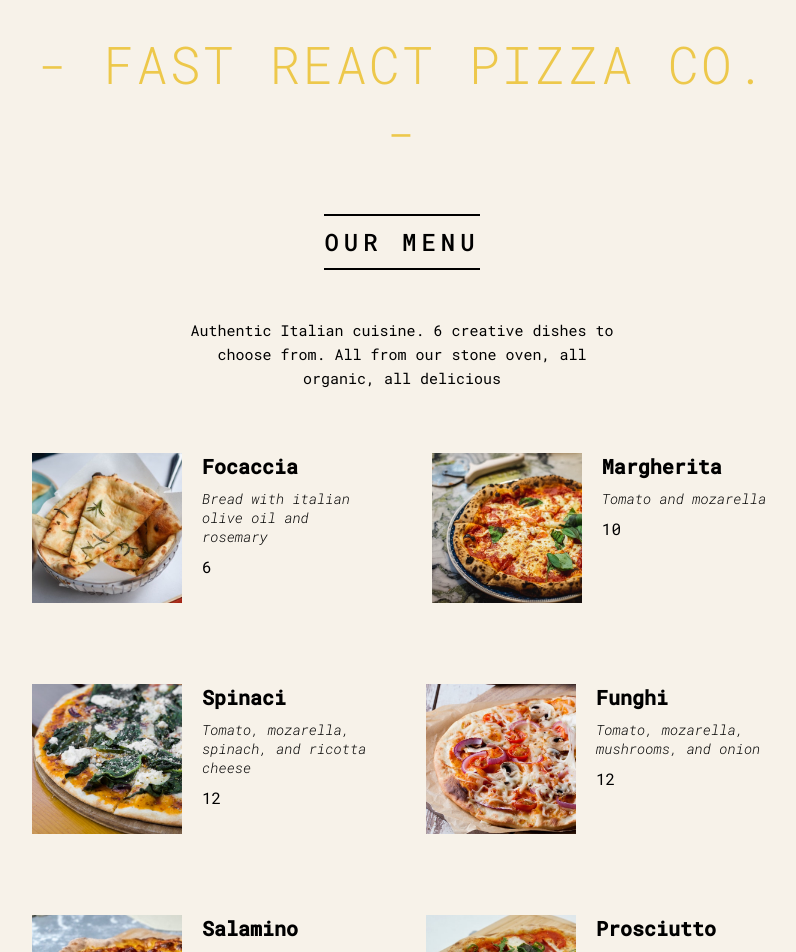
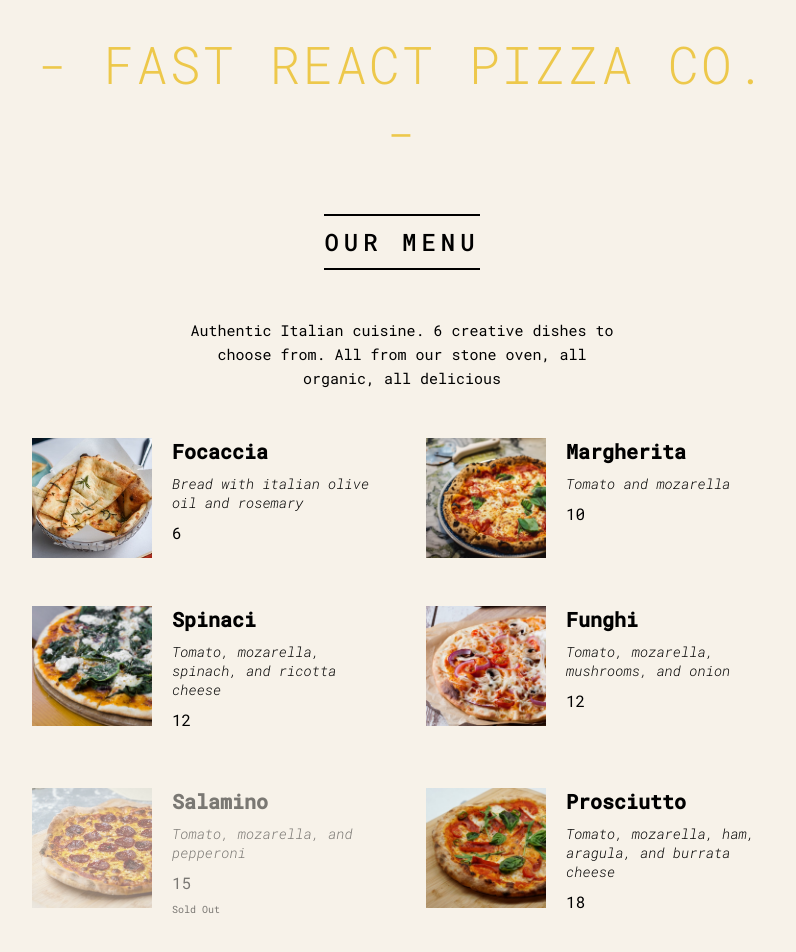
Before and after one commit to mustafamohamed-web/pizza-menu, a React (Vite) app: page / in a window 1280 px wide. Shown: the top 952 px of the page, without its empty margins (238-1034 px from the left). Built offline with nearby package versions, Linux system fonts and the light colour scheme.

Commit message:
grid items fixed

```diff
--- a/src/components/MenuItem/MenuItem.css
+++ b/src/components/MenuItem/MenuItem.css
@@ -1,8 +1,7 @@
 .menu-item {
   display: flex;
-  align-items: center;
+  width: 100%;
   gap: var(--spacing-l);
-  padding: var(--spacing-m) 0;
 }
 
 .menu-items {
@@ -19,7 +18,9 @@
 }
 
 img {
-  width: 15rem;
+  width: 12rem;
+  aspect-ratio: 1;
+  align-self: start;
 }
 
 .name {
@@ -35,3 +36,7 @@ img {
 .price {
   font-size: var(--fs-price);
 }
+
+.soldOut {
+  opacity: 0.5;
+}
--- a/src/components/MenuItem/MenuItem.jsx
+++ b/src/components/MenuItem/MenuItem.jsx
@@ -4,14 +4,18 @@ import PropTypes from "prop-types";
 export const MenuItem = ({ name, ingredients, photoName, price, soldOut }) => {
   return (
     <>
-      <li className="menu-item">
-        <div className="img-container">
-          <img src={`../../../public/assets/${name}.jpg`} className="img" />
-        </div>
+      <li className={`menu-item ${soldOut ? "soldOut" : ""}`}>
+        <img
+          src={`../../../public/assets/${name}.jpg`}
+          className="img"
+          alt={photoName}
+        />
+
         <div className="menu-items">
           <h3 className="name">{name}</h3>
           <p className="ingredients">{ingredients}</p>
           <p className="price">{price}</p>
+          <p>{soldOut ? "Sold Out" : ""}</p>
         </div>
       </li>
     </>
@@ -19,7 +23,9 @@ export const MenuItem = ({ name, ingredients, photoName, price, soldOut }) => {
 };
 
 MenuItem.propTypes = {
-  name: PropTypes.string.isRequired, // string is required
+  name: PropTypes.string.isRequired,
   price: PropTypes.number,
   ingredients: PropTypes.string.isRequired,
+  photoName: PropTypes.string.isRequired,
+  soldOut: PropTypes.bool,
 };
```
